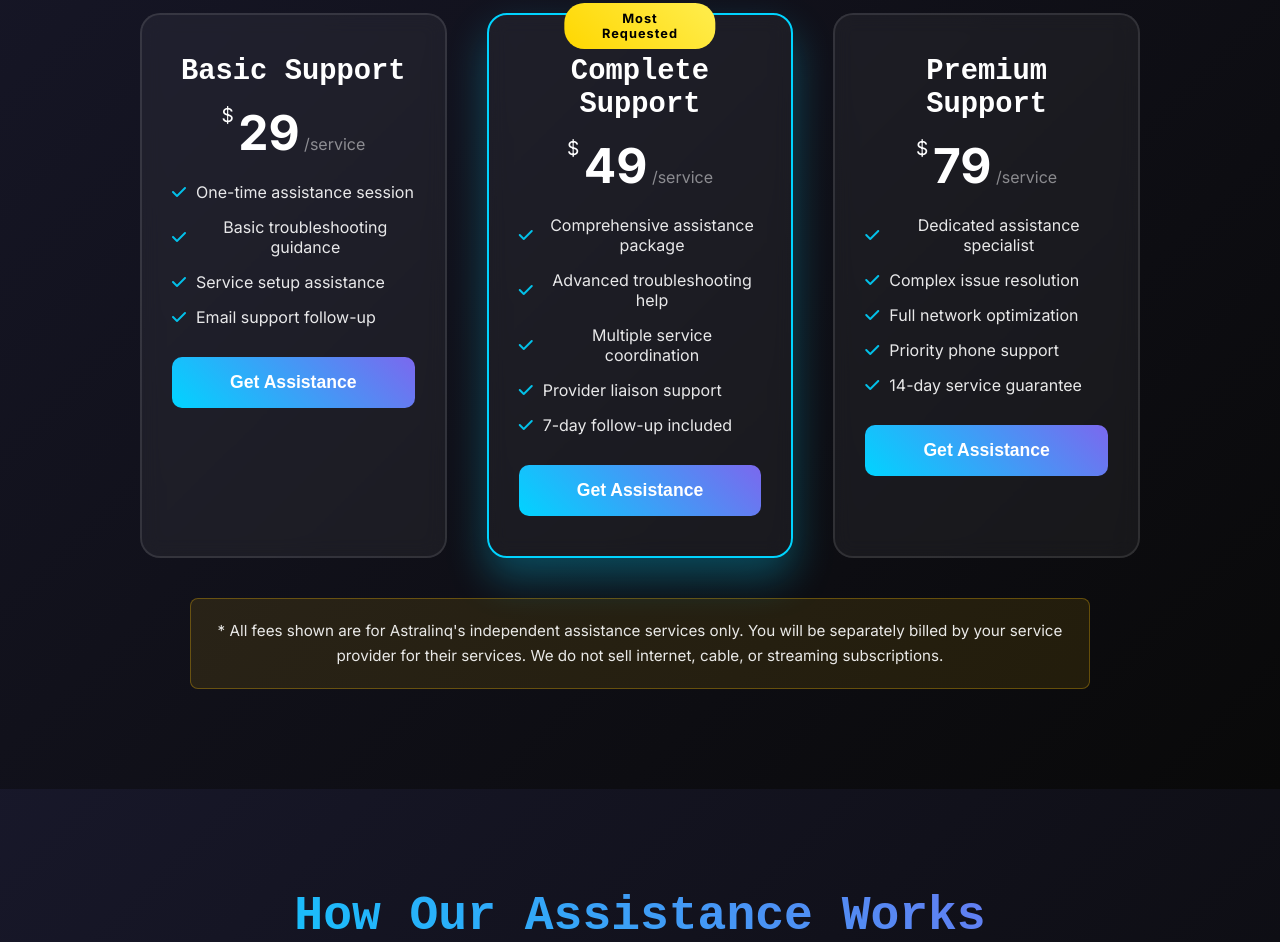
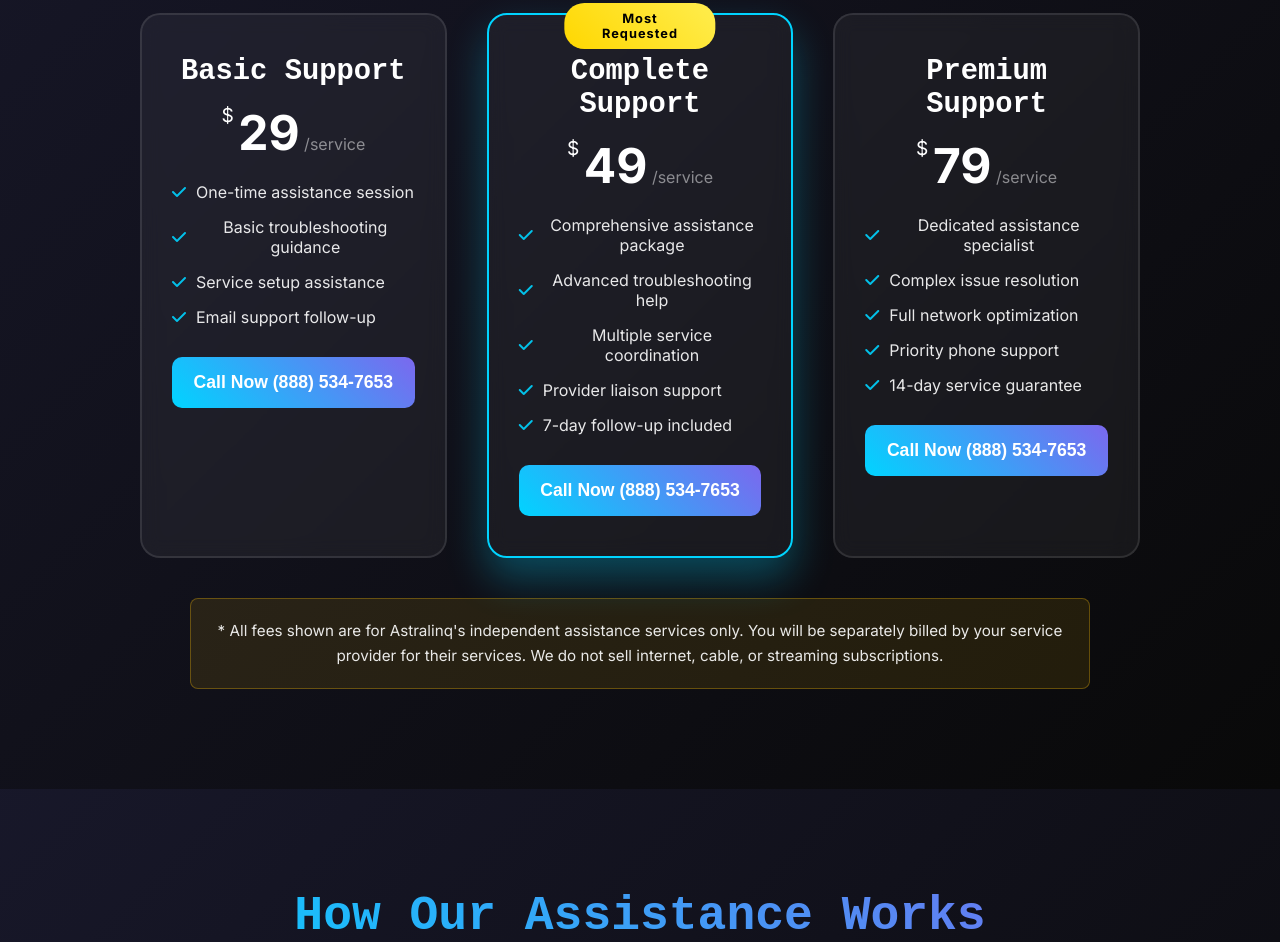
Before and after one commit to Astralinq/astralinqmain, a website built with Vite: page index.html in a window 1280 px wide. Shown: the part 1858-2800 px from the top of the page. Built offline with nearby package versions, Linux system fonts and the light colour scheme.

Commit message:
Add files via upload

```diff
--- a/index.html
+++ b/index.html
@@ -81,7 +81,7 @@
                 <p class="hero-subtitle">Get expert assistance with your cable, internet, and streaming services. Our independent support team helps you understand your options, troubleshoot issues, and optimize your connectivity experience.</p>
                 <a href="tel:+18885347653">
                     <button class="hero-cta-btn">
-                        <span>Request Assistance</span>
+                        <span>Call Now (888) 534-7653</span>
                         <i class="fas fa-headset"></i>
                     </button>
                 </a>
@@ -172,7 +172,7 @@
                         <li><i class="fas fa-check"></i> Service setup assistance</li>
                         <li><i class="fas fa-check"></i> Email support follow-up</li>
                     </ul>
-                   <a href="tel:+18779991124">  <button class="plan-btn">Get Assistance</button></a>
+                   <a href="tel:+18885347653">  <button class="plan-btn">Call Now (888) 534-7653</button></a>
                 </div>
                 <div class="plan-card featured">
                     <div class="plan-badge">Most Requested</div>
@@ -191,7 +191,7 @@
                         <li><i class="fas fa-check"></i> Provider liaison support</li>
                         <li><i class="fas fa-check"></i> 7-day follow-up included</li>
                     </ul>
-                    <a href="tel:+18779991124"> <button class="plan-btn">Get Assistance</button></a>
+                    <a href="tel:+18885347653"> <button class="plan-btn">Call Now (888) 534-7653</button></a>
                 </div>
                 <div class="plan-card">
                     <div class="plan-header">
@@ -209,7 +209,7 @@
                         <li><i class="fas fa-check"></i> Priority phone support</li>
                         <li><i class="fas fa-check"></i> 14-day service guarantee</li>
                     </ul>
-                    <a href="tel:+18779991124"> <button class="plan-btn">Get Assistance</button></a>
+                    <a href="tel:+18885347653"> <button class="plan-btn">Call Now (888) 534-7653</button></a>
                 </div>
             </div>
             <p class="plans-disclaimer">* All fees shown are for Astralinq's independent assistance services only. You will be separately billed by your service provider for their services. We do not sell internet, cable, or streaming subscriptions.</p>
@@ -320,8 +320,8 @@
                             </div>
                         </div>
                     </div>
-                  <a href="tel:+18779991124">   <button class="btn-primary coverage-btn">
-                        <span>Request Assistance</span>
+                  <a href="tel:+18885347653">   <button class="btn-primary coverage-btn">
+                        <span>Call Now (888) 534-7653</span>
                         <i class="fas fa-phone-alt"></i>
                     </button></a>
                 </div>
@@ -451,7 +451,7 @@
 
                         <a href="tel:+18885347653">
                             <button class="btn-primary offer-btn">
-                                <span>Claim Limited Offer</span>
+                                <span>Call Now (888) 534-7653</span>
                                 <i class="fas fa-rocket"></i>
                             </button>
                         </a>
@@ -465,7 +465,7 @@
                         <div class="offer-discount">25% OFF</div>
                         <p>Special pricing for students with valid student ID</p>
                         <a href="tel:+18885347653">
-                            <button class="btn-outline">Learn More</button>
+                            <button class="btn-outline">Call Now (888) 534-7653</button>
                         </a>
                     </div>
                 </div>
@@ -476,7 +476,7 @@
                         <div class="offer-discount">20% OFF</div>
                         <p>Exclusive savings for customers 65+ with qualifying plans</p>
                         <a href="tel:+18885347653">
-                            <button class="btn-outline">Get Details</button>
+                            <button class="btn-outline">Call Now (888) 534-7653</button>
                         </a>
                     </div>
                 </div>
@@ -487,7 +487,7 @@
                         <div class="offer-reward">$100 Credit</div>
                         <p>Get $100 account credit for each friend you refer</p>
                         <a href="tel:+18885347653">
-                            <button class="btn-outline">Start Referring</button>
+                            <button class="btn-outline">Call Now (888) 534-7653</button>
                         </a>
                     </div>
                 </div>
@@ -498,7 +498,7 @@
                         <div class="offer-savings">Save $30/mo</div>
                         <p>Internet + TV + Phone bundle packages available</p>
                         <a href="tel:+18885347653">
-                            <button class="btn-outline">View Bundles</button>
+                            <button class="btn-outline">Call Now (888) 534-7653</button>
                         </a>
                     </div>
                 </div>
@@ -686,7 +686,7 @@
                         <li><i class="fas fa-check"></i>Static IP addresses</li>
                         <li><i class="fas fa-check"></i>Cloud backup services</li>
                     </ul>
-                    <a href="tel:+18885347653"><button class="btn-outline">Learn More</button></a>
+                    <a href="tel:+18885347653"><button class="btn-outline">Call Now (888) 534-7653</button></a>
                 </div>
                 <div class="business-card featured">
                     <div class="business-icon">
@@ -700,7 +700,7 @@
                         <li><i class="fas fa-check"></i>Service Level Agreements</li>
                         <li><i class="fas fa-check"></i>Custom network design</li>
                     </ul>
-                    <a href="tel:+18885347653"><button class="btn-primary">Get Quote</button></a>
+                    <a href="tel:+18885347653"><button class="btn-primary">Call Now (888) 534-7653</button></a>
                 </div>
                 <div class="business-card">
                     <div class="business-icon">
@@ -714,7 +714,7 @@
                         <li><i class="fas fa-check"></i>Collaboration tools</li>
                         <li><i class="fas fa-check"></i>Productivity monitoring</li>
                     </ul>
-                    <a href="tel:+18885347653"><button class="btn-outline">Explore</button></a>
+                    <a href="tel:+18885347653"><button class="btn-outline">Call Now (888) 534-7653</button></a>
                 </div>
             </div>
         </div>
```
Also changed, not shown: about.html (+4 -4 lines), faq.html (+1 -1 lines), features.html (+5 -5 lines), plans.html (+4 -4 lines), test.html (+2 -2 lines).
